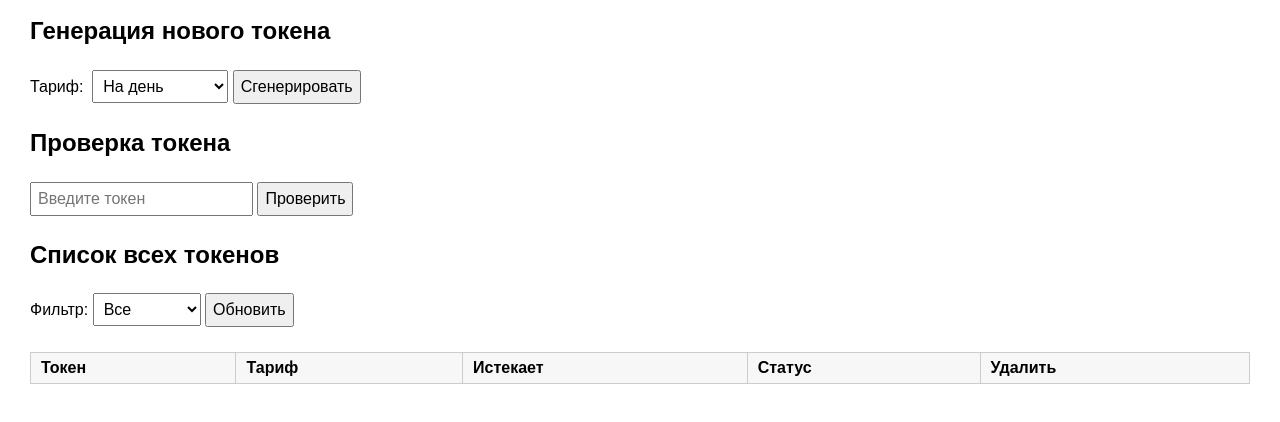
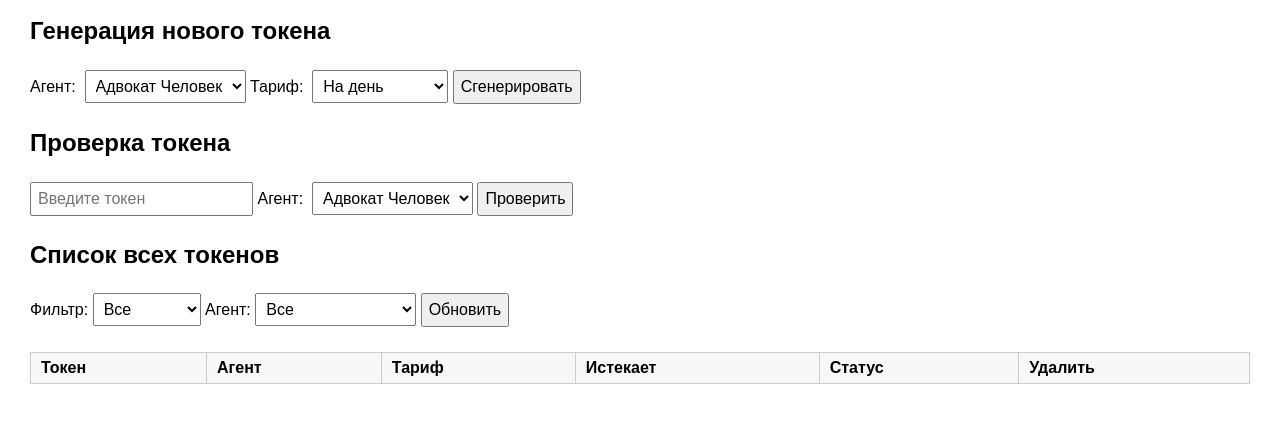
Before and after one commit to Absolutkz/token-server, a website: page tokens-admin.html in a window 1280 px wide. Shown: the part 70-492 px from the top of the page. Drawn offline with Linux system fonts and the light colour scheme; no server answers.

Commit message:
Update tokens-admin.html

```diff
--- a/tokens-admin.html
+++ b/tokens-admin.html
@@ -21,6 +21,13 @@
 
   <h2>Генерация нового токена</h2>
   <form id="genForm" onsubmit="return generateToken();">
+    <label>Агент:&nbsp;
+      <select id="agent">
+        <option value="lawyer">Адвокат Человек</option>
+        <option value="zheka">ЖЭКА</option>
+        <option value="bankshield">БанкЩит</option>
+      </select>
+    </label>
     <label>Тариф:&nbsp;
       <select id="plan">
         <option value="day">На день</option>
@@ -36,6 +43,13 @@
   <h2>Проверка токена</h2>
   <form id="checkForm" onsubmit="return checkToken();">
     <input type="text" id="checkTokenInput" placeholder="Введите токен" maxlength="12" required>
+    <label>Агент:&nbsp;
+      <select id="checkAgent">
+        <option value="lawyer">Адвокат Человек</option>
+        <option value="zheka">ЖЭКА</option>
+        <option value="bankshield">БанкЩит</option>
+      </select>
+    </label>
     <button type="submit">Проверить</button>
     <span id="checkResult"></span>
   </form>
@@ -49,11 +63,22 @@
       <option value="expired">Истёкшие</option>
     </select>
   </label>
+  <label>
+    Агент:
+    <select id="filterAgent" onchange="loadTokens();">
+      <option value="">Все</option>
+      <option value="lawyer">Адвокат Человек</option>
+      <option value="zheka">ЖЭКА</option>
+      <option value="bankshield">БанкЩит</option>
+    </select>
+  </label>
   <button onclick="loadTokens();">Обновить</button>
+
   <table id="tokensTable">
     <thead>
       <tr>
         <th>Токен</th>
+        <th>Агент</th>
         <th>Тариф</th>
         <th>Истекает</th>
         <th>Статус</th>
@@ -69,7 +94,12 @@
     async function generateToken() {
       event.preventDefault();
       const plan = document.getElementById('plan').value;
-      const res = await fetch(`/generate-token?plan=${plan}`);
+      const agent = document.getElementById('agent').value;
+      const res = await fetch('/generate-token', {
+        method: 'POST',
+        headers: { 'Content-Type': 'application/json' },
+        body: JSON.stringify({ plan, agent })
+      });
       const data = await res.json();
       if (data.success) {
         document.getElementById('genResult').textContent = `Токен: ${data.token}`;
@@ -83,11 +113,12 @@
     async function checkToken() {
       event.preventDefault();
       const token = document.getElementById('checkTokenInput').value.trim();
+      const agent = document.getElementById('checkAgent').value;
       if (!token) return false;
-      const res = await fetch(`/check-token?token=${token}`);
+      const res = await fetch(`/check-token?token=${token}&agent=${agent}`);
       const data = await res.json();
       if (data.valid) {
-        document.getElementById('checkResult').textContent = `ОК! Тариф: ${data.plan}, истекает: ${data.expiresAt}`;
+        document.getElementById('checkResult').textContent = `ОК! Агент: ${data.agent}, тариф: ${data.plan}, истекает: ${data.expiresAt}`;
       } else {
         document.getElementById('checkResult').textContent = `❌ ${data.message || 'Токен не найден'}`;
       }
@@ -96,7 +127,10 @@
 
     async function loadTokens() {
       const filter = document.getElementById('filter').value;
-      const res = await fetch(`/tokens?filter=${filter}`);
+      const agent = document.getElementById('filterAgent').value;
+      let url = `/tokens?filter=${filter}`;
+      if (agent) url += `&agent=${agent}`;
+      const res = await fetch(url);
       const tokens = await res.json();
       const tbody = document.getElementById('tokensTable').querySelector('tbody');
       tbody.innerHTML = "";
@@ -109,6 +143,7 @@
         tr.className = expired ? 'expired' : 'active';
         tr.innerHTML = `
           <td>${t.token}</td>
+          <td>${t.agent}</td>
           <td>${t.plan}</td>
           <td>${expires.toLocaleString()}</td>
           <td>${expired ? 'Истёк' : 'Активен'}</td>
```
